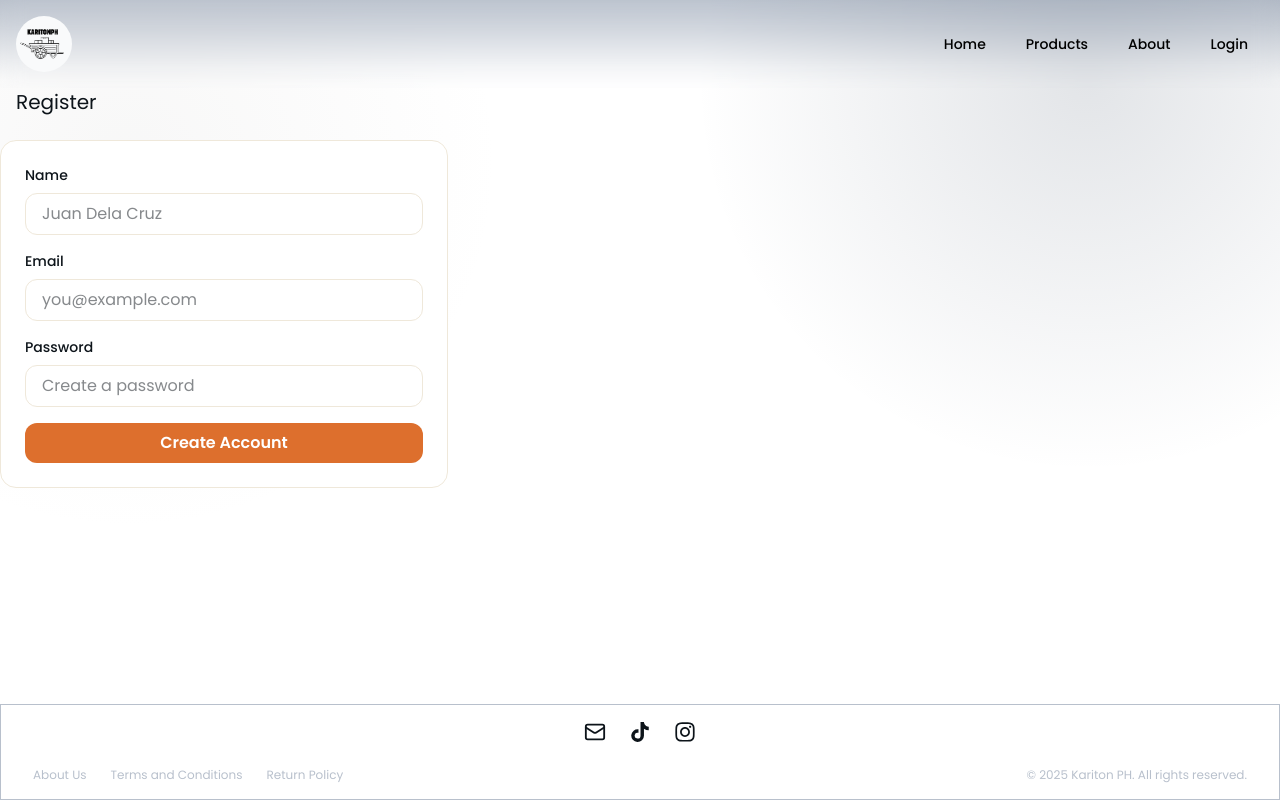
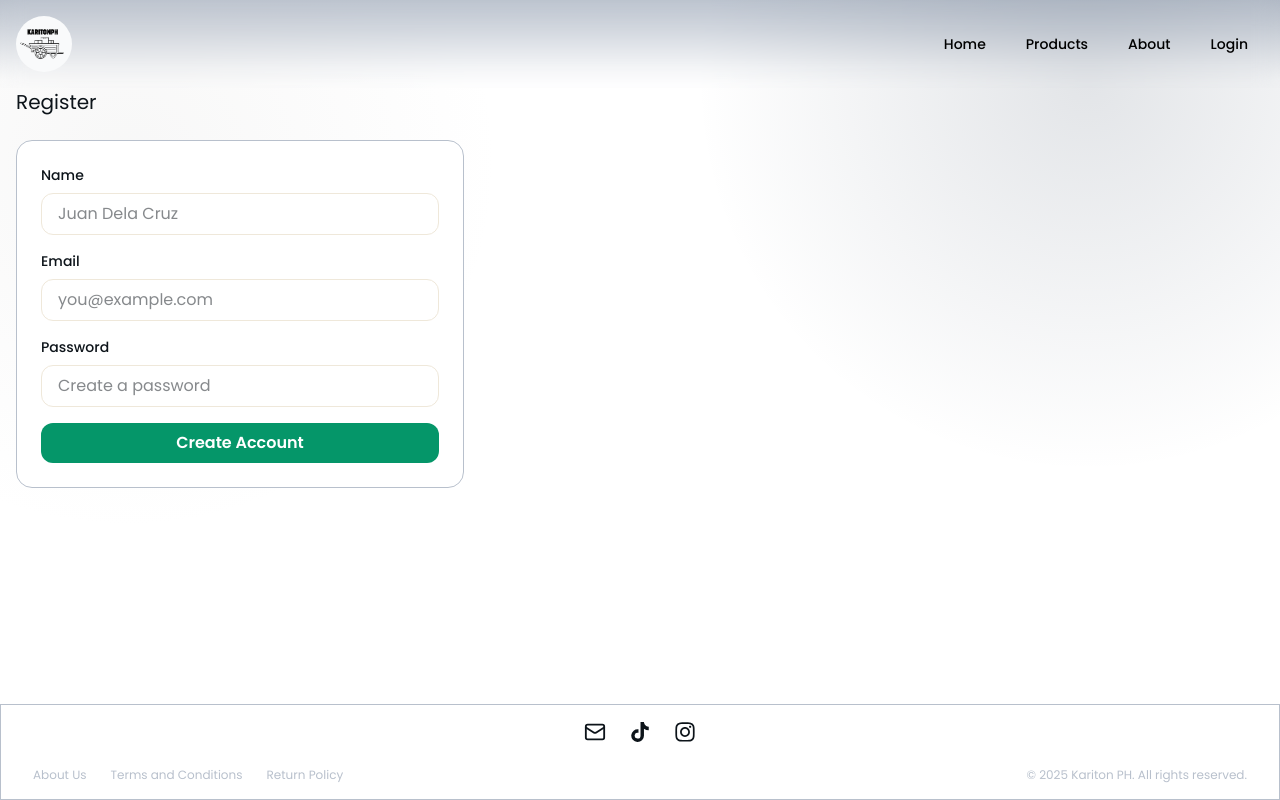
Before and after one commit to zeonhub74/kph-fe, a React (Vite) app: page /register in a window 1280 px wide. Built offline with nearby package versions, Linux system fonts and the light colour scheme; no server answers.

Commit message:
update register page

```diff
--- a/src/pages/Register.jsx
+++ b/src/pages/Register.jsx
@@ -24,7 +24,8 @@ function Register() {
   return (
     <div>
       <PageIntro title="Register" subtitle="Create your account to start managing products and categories." />
-      <form onSubmit={handleSubmit} className="grid max-w-md gap-4 rounded-2xl border border-(--sand-200) bg-white p-6">
+      <div className="flex flex-col px-4 justify-left mb-8">
+      <form onSubmit={handleSubmit} className="grid max-w-md gap-4 rounded-2xl border border-(--color-light-gray) bg-white p-6">
         {error ? <p className="rounded-xl bg-red-50 px-4 py-2 text-sm text-red-700">{error}</p> : null}
         <label className="grid gap-2">
           <span className="text-sm font-medium">Name</span>
@@ -61,13 +62,14 @@ function Register() {
         </label>
         <button
           type="submit"
-          className="rounded-xl bg-(--accent-500) px-4 py-2 font-semibold text-white hover:bg-(--accent-700) disabled:cursor-not-allowed disabled:opacity-70"
+          className="rounded-xl green-button px-4 py-2 font-semibold disabled:cursor-not-allowed disabled:opacity-70"
           disabled={loading}
         >
           {loading ? 'Creating Account...' : 'Create Account'}
         </button>
       </form>
     </div>
+    </div>
   )
 }
 
```
